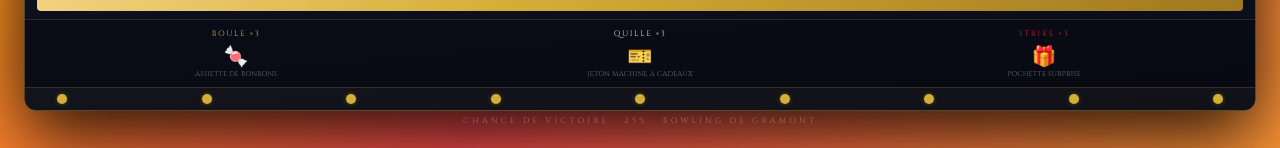
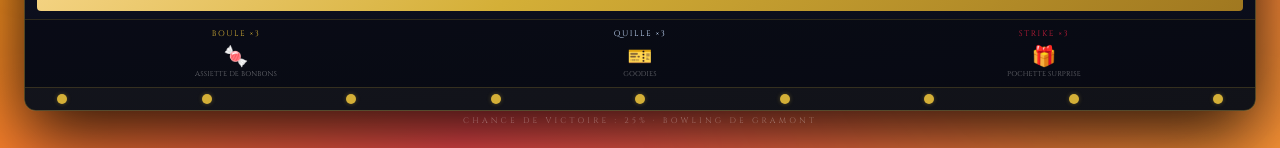
Before and after one commit to Majestic66/LJDC, a React (Vite) app: page /bowling-slots in a window 1280 px wide. Shown: the part 649-797 px from the top of the page. Built offline with nearby package versions, Linux system fonts and the light colour scheme.

Commit message:
Renommer Jeton Machine a Cadeaux en Goodies

```diff
--- a/src/pages/BoitesCarlos.tsx
+++ b/src/pages/BoitesCarlos.tsx
@@ -9,7 +9,7 @@ type PrizeId = "bonbons" | "barbapapa" | "pochette" | null;
 
 const PRIZE_META = {
   bonbons:   { emoji: "🍬", label: "Assiette de Bonbons",      color: "#d4af37", glow: "rgba(212,175,55,0.6)",  short: "Bonbons"      },
-  barbapapa: { emoji: "🎫", label: "Jeton Machine à Cadeaux", color: "#c8a8ff", glow: "rgba(180,130,255,0.55)", short: "Jeton"         },
+  barbapapa: { emoji: "🎫", label: "Goodies", color: "#c8a8ff", glow: "rgba(180,130,255,0.55)", short: "Jeton"         },
   pochette:  { emoji: "🎁", label: "Pochette Surprise",         color: "#c41e3a", glow: "rgba(196,30,58,0.6)",   short: "Surprise"      },
 } as const;
 
--- a/src/pages/BowlingSlots.tsx
+++ b/src/pages/BowlingSlots.tsx
@@ -8,7 +8,7 @@ type SymbolId = "boule" | "quille" | "strike";
 
 const PRIZES: Record<SymbolId, { name: string; emoji: string; color: string; glow: string }> = {
   boule:  { name: "Assiette de Bonbons",              emoji: "🍬", color: "#d4af37", glow: "rgba(212,175,55,0.5)"   },
-  quille: { name: "Jeton Machine à Cadeaux",           emoji: "🎫", color: "#c8deff", glow: "rgba(180,210,255,0.45)" },
+  quille: { name: "Goodies",           emoji: "🎫", color: "#c8deff", glow: "rgba(180,210,255,0.45)" },
   strike: { name: "Pochette Surprise",                emoji: "🎁", color: "#c41e3a", glow: "rgba(196,30,58,0.55)"   },
 };
 
--- a/src/pages/Plinko.tsx
+++ b/src/pages/Plinko.tsx
@@ -16,7 +16,7 @@ const PRIZES: PrizeId[] = [
 
 const PRIZE_META = {
   bonbons:   { emoji: "🍬", label: "Assiette de Bonbons",       color: "#d4af37",  glow: "rgba(212,175,55,0.6)"   },
-  barbapapa: { emoji: "🎫", label: "Jeton Machine à Cadeaux",  color: "#c8a8ff",  glow: "rgba(180,130,255,0.55)" },
+  barbapapa: { emoji: "🎫", label: "Goodies",  color: "#c8a8ff",  glow: "rgba(180,130,255,0.55)" },
   pochette:  { emoji: "🎁", label: "Pochette Surprise",          color: "#c41e3a",  glow: "rgba(196,30,58,0.6)"   },
 } as const;
 
```
